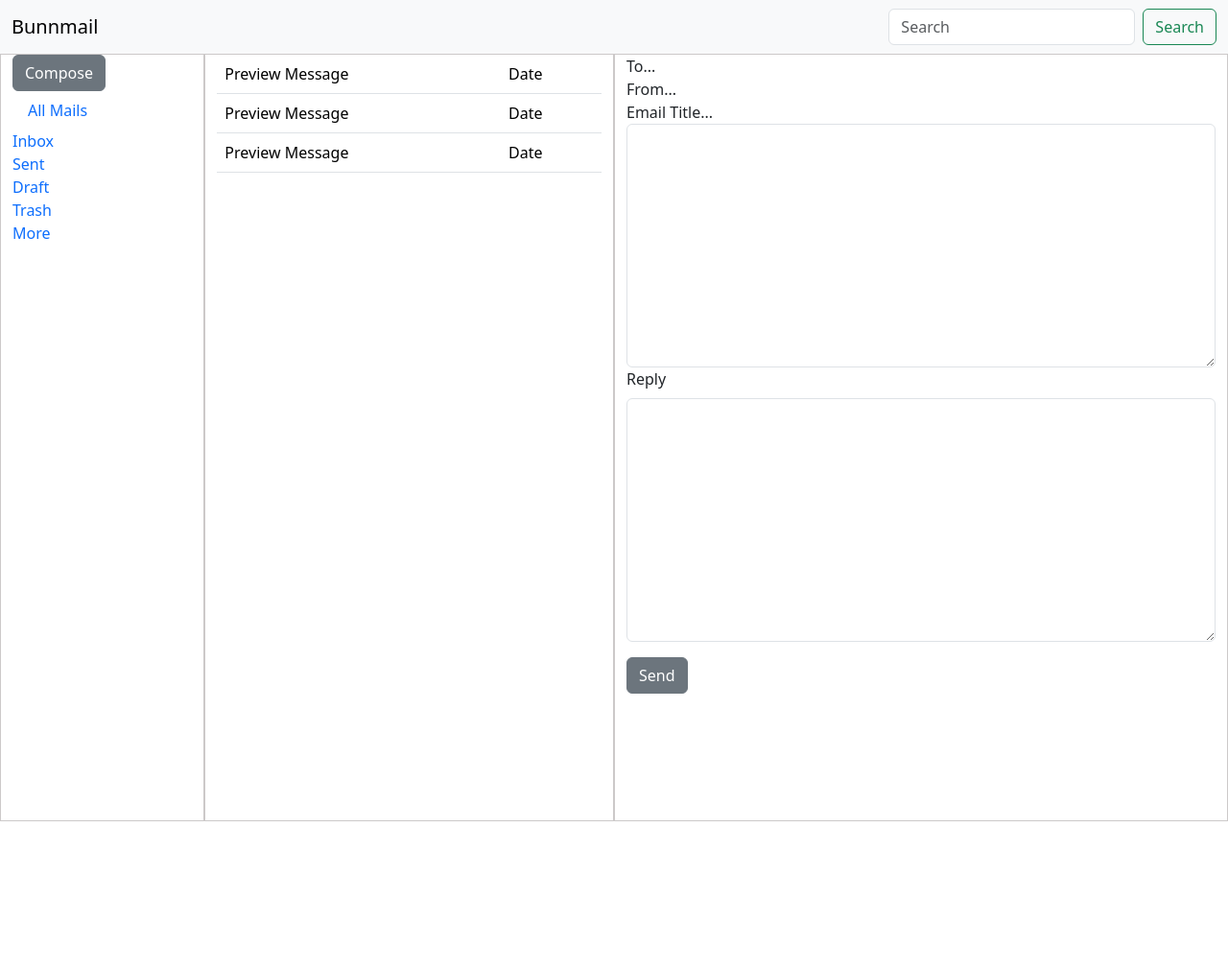
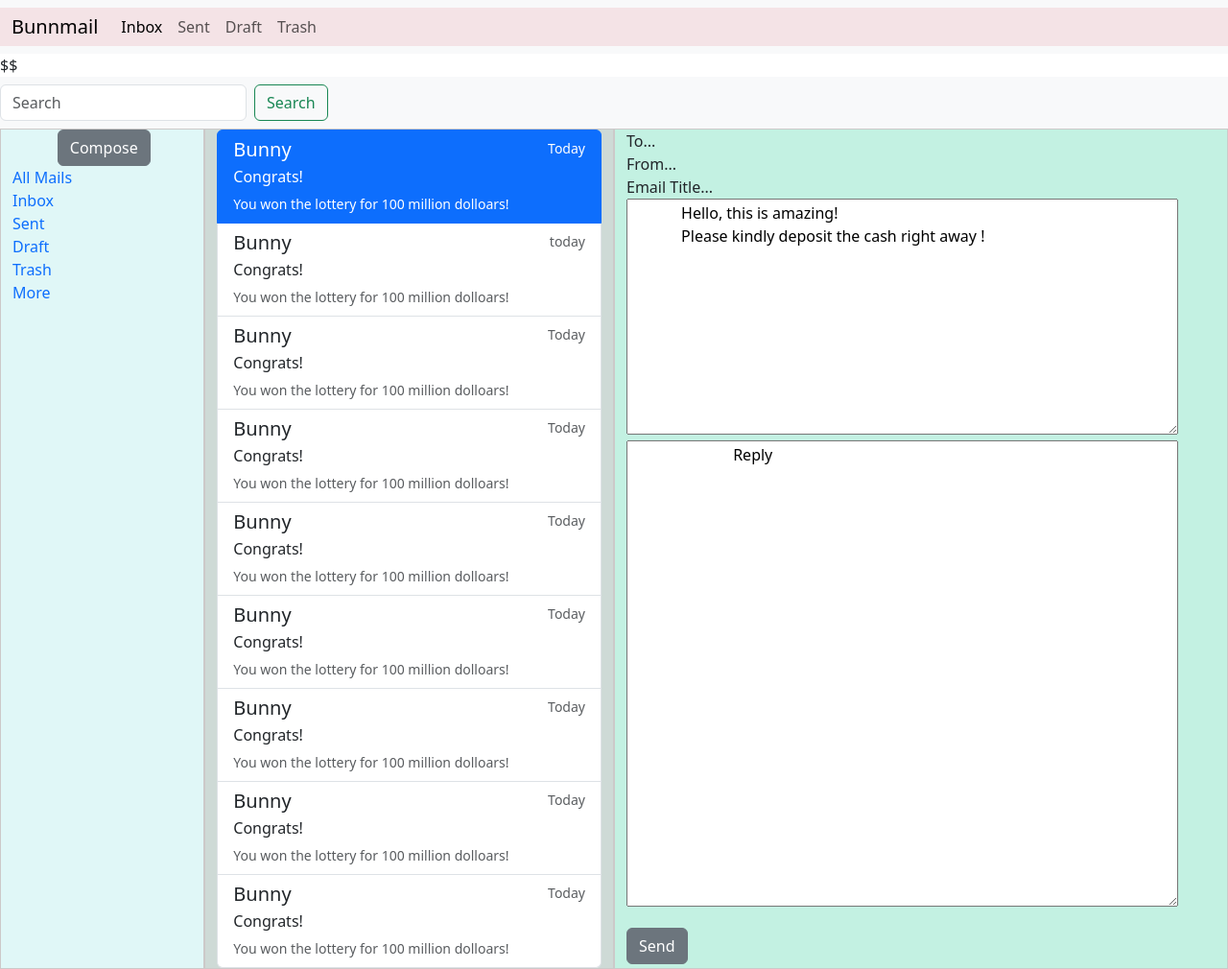
Before and after one commit to Bunanaa/email-template-bootstrap, a plain HTML site: page email-template-Zaya/INDEX.HTML in a window 1280 px wide. Shown: the whole page at 96% size. Before the commit the page ends 856 px from the top, so only its background shows below. Drawn offline with nearby package versions, Linux system fonts and the light colour scheme.

Commit message:
email-template update

```diff
--- a/email-template-Zaya/INDEX.HTML
+++ b/email-template-Zaya/INDEX.HTML
@@ -12,9 +12,33 @@
 </head>
 <body>
   <!--navbar-->
+
+  <nav class="navbar navbar-expand-lg bg-body-tertiary">
+
+    <div class="container-fluid">
+      <a class="navbar-brand justify-content-center" href="#">Bunnmail</a>
+      <button class="navbar-toggler" type="button" data-bs-toggle="collapse" data-bs-target="#navbarNav" aria-controls="navbarNav" aria-expanded="false" aria-label="Toggle navigation">
+        <span class="navbar-toggler-icon"></span>
+      </button>
+      <div class="collapse navbar-collapse" id="navbarNav">
+        <ul class="navbar-nav">
+          <li class="nav-item">
+            <a class="nav-link active" aria-current="page" href="#">Inbox</a>
+          </li>
+          <li class="nav-item">
+            <a class="nav-link" href="#">Sent</a>
+          </li>
+          <li class="nav-item">
+            <a class="nav-link" href="#">Draft</a>
+          </li>
+          <li class="nav-item">
+            <a class="nav-link" href="#">Trash</a>
+          </li>
+        </ul>
+      </div>
+    </div>
+  </nav>$$
   <nav class="navbar bg-body-tertiary">
-    <div class="container-fluid">
-      <a class="navbar-brand">Bunnmail</a>
       <form class="d-flex" role="search">
         <input class="form-control me-2" type="search" placeholder="Search" aria-label="Search">
         <button class="btn btn-outline-success" type="submit">Search</button>
@@ -25,12 +49,14 @@
   <!--container-->
   <div class="container-fluid">
     <div class="row vh-100">
-      <div class="col-sm-12 col-md-6 col-lg-2 column1">
+      <div class="d-none d-lg-block d-xl-block col-lg-2 column1">
         <!--button-->
+        <div class="d-grid gap-2 col-6 mx-auto">
         <button type="button" class="btn btn-secondary">Compose</button>
+        </div>
         <!--sidenav-->
         <nav class="nav flex-column">
-          <a class="nav-link link-offset-2 link-offset-3-hover link-underline link-underline-opacity-0 link-underline-opacity-75-hover" href="#">
+          <a class="link-offset-2 link-offset-3-hover link-underline link-underline-opacity-0 link-underline-opacity-75-hover" href="#">
                All Mails
           </a>
           <a class="link-offset-2 link-offset-3-hover link-underline link-underline-opacity-0 link-underline-opacity-75-hover" href="#">
@@ -51,39 +77,132 @@
         </nav>
       </div>
 
-      <div class="col-sm-6 col-md-6 col-lg-4 column2">
+      <div class="col-12 col-lg-4 column2">
         <!--emails preview-->
-        <table class="table table-hover">
-          <tbody>
-            <tr>
-              <td>Preview Message</td>
-              <td>Date</td>
-            </tr>
-            <tr>
-              <td>Preview Message</td>
-              <td>Date</td>
-            </tr>
-            <tr>
-              <td>Preview Message</td>
-              <td>Date</td>
-            </tr>
-          </tbody>
-        </table>
-      </div>
-      <div class="col-sm-4 col-md-12 col-lg-6 column3">
+        <div class="list-group">
+          <a href="#" class="list-group-item list-group-item-action active" aria-current="true">
+            <div class="d-flex w-100 justify-content-between">
+              <h5 class="mb-1">Bunny</h5>
+              <small>Today</small>
+            </div>
+            <p class="mb-1">Congrats!</p>
+            <small>You won the lottery for 100 million dolloars!</small>
+          </a>
+
+          <a href="#" class="list-group-item list-group-item-action">
+            <div class="d-flex w-100 justify-content-between">
+              <h5 class="mb-1">Bunny</h5>
+              <small class="text-muted">today</small>
+            </div>
+            <p class="mb-1">Congrats!</p>
+            <small class="text-muted">You won the lottery for 100 million dolloars!</small>
+          </a>
+
+          <a href="#" class="list-group-item list-group-item-action">
+            <div class="d-flex w-100 justify-content-between">
+              <h5 class="mb-1">Bunny</h5>
+              <small class="text-muted">Today</small>
+            </div>
+            <p class="mb-1">Congrats!</p>
+            <small class="text-muted">You won the lottery for 100 million dolloars!</small>
+          </a>
+
+          <a href="#" class="list-group-item list-group-item-action">
+            <div class="d-flex w-100 justify-content-between">
+              <h5 class="mb-1">Bunny</h5>
+              <small class="text-muted">Today</small>
+            </div>
+            <p class="mb-1">Congrats!</p>
+            <small class="text-muted">You won the lottery for 100 million dolloars!</small>
+          </a>
+
+
+          <a href="#" class="list-group-item list-group-item-action">
+            <div class="d-flex w-100 justify-content-between">
+              <h5 class="mb-1">Bunny</h5>
+              <small class="text-muted">Today</small>
+            </div>
+            <p class="mb-1">Congrats!</p>
+            <small class="text-muted">You won the lottery for 100 million dolloars!</small>
+          </a>
+
+
+          <a href="#" class="list-group-item list-group-item-action">
+            <div class="d-flex w-100 justify-content-between">
+              <h5 class="mb-1">Bunny</h5>
+              <small class="text-muted">Today</small>
+            </div>
+            <p class="mb-1">Congrats!</p>
+            <small class="text-muted">You won the lottery for 100 million dolloars!</small>
+          </a>
+
+
+          <a href="#" class="list-group-item list-group-item-action">
+            <div class="d-flex w-100 justify-content-between">
+              <h5 class="mb-1">Bunny</h5>
+              <small class="text-muted">Today</small>
+            </div>
+            <p class="mb-1">Congrats!</p>
+            <small class="text-muted">You won the lottery for 100 million dolloars!</small>
+          </a>
+
+
+          <a href="#" class="list-group-item list-group-item-action">
+            <div class="d-flex w-100 justify-content-between">
+              <h5 class="mb-1">Bunny</h5>
+              <small class="text-muted">Today</small>
+            </div>
+            <p class="mb-1">Congrats!</p>
+            <small class="text-muted">You won the lottery for 100 million dolloars!</small>
+          </a>
+
+
+          <a href="#" class="list-group-item list-group-item-action">
+            <div class="d-flex w-100 justify-content-between">
+              <h5 class="mb-1">Bunny</h5>
+              <small class="text-muted">Today</small>
+            </div>
+            <p class="mb-1">Congrats!</p>
+            <small class="text-muted">You won the lottery for 100 million dolloars!</small>
+          </a>
+
+        </div>
+
+
+
+
+    </div>
+      <div class=" d-none d-sm-none d-md-block col-sm-4 col-md-12 col-lg-6 column3">
         <!--write email-->
         <div class="mb-3">
           <div>To...</div>
           <div>From...</div>
           <div>Email Title...</div>
-          <textarea class="form-control" id="exampleFormControlTextarea1" rows="10"></textarea>
-          <label for="exampleFormControlTextarea1" class="form-label">Reply</label>
-          <textarea class="form-control" id="exampleFormControlTextarea1" rows="10"></textarea>
+
+          <textarea id="Input" name="Input" rows="10" cols="60">
+             Hello, this is amazing!
+             Please kindly deposit the cash right away !
+                        </textarea>
+
+                        <textarea id="Reply" name="Reply" rows="20" cols="60">
+                          Reply
+                        </textarea>
+
         </div>
         <button type="button" class="btn btn-secondary">Send</button>
       </div>
     </div>
   </div>
 
+  <!--smaller screen hide-->
+  <div class="col-lg-2   d-none d-lg-grid  ">
+    <div class="row h-100 subRow_under_mainRow">
+
+
+
+
+
+  <script src="https://cdn.jsdelivr.net/npm/bootstrap@5.3.0-alpha3/dist/js/bootstrap.bundle.min.js" integrity="sha384-ENjdO4Dr2bkBIFxQpeoTz1HIcje39Wm4jDKdf19U8gI4ddQ3GYNS7NTKfAdVQSZe" crossorigin="anonymous"></script>
+
 </body>
 </html>
--- a/email-template-Zaya/style.css
+++ b/email-template-Zaya/style.css
@@ -1,9 +1,19 @@
 .column1{
   border: 1px rgb(204, 201, 201) solid;
+  background-color: rgb(224, 247, 247);
 }
 .column2{
   border: 1px rgb(204, 201, 201) solid;
+  background-color: rgb(206, 218, 214);
 }
 .column3{
   border: 1px rgb(204, 201, 201) solid;
+  background-color: rgb(195, 241, 226);
 }
+.container-fluid{
+  background-color: rgb(244, 227, 230);
+}
+.navbar{
+  background-color: rgb(244, 227, 230);
+
+}
```
Also changed, not shown: 2 other files.
